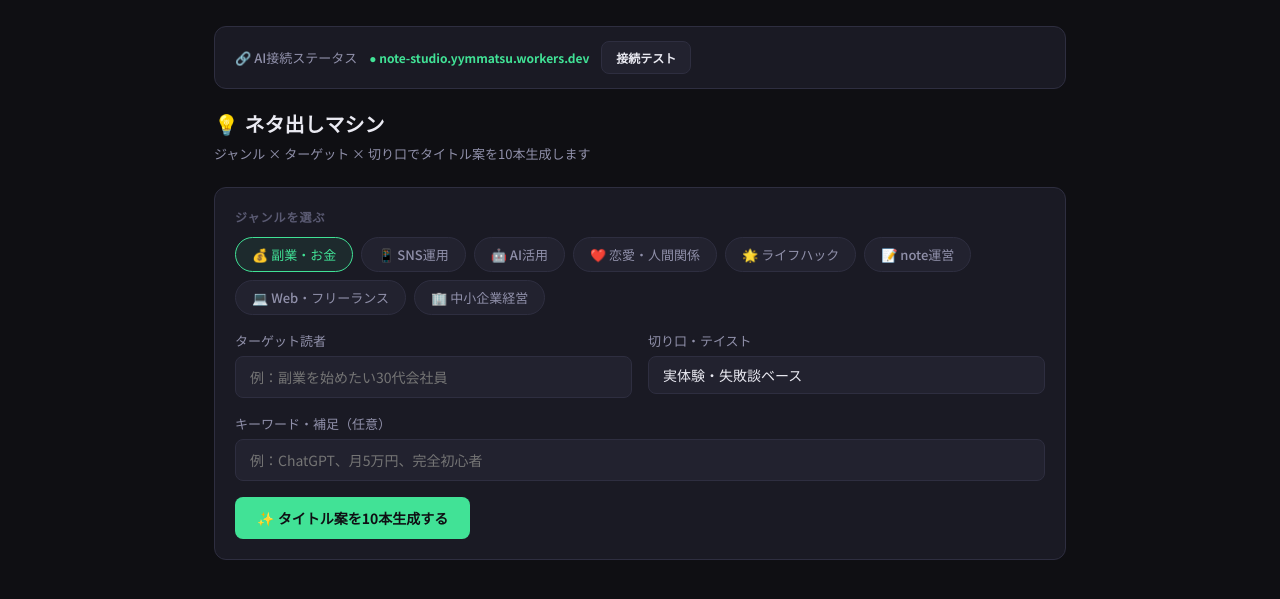
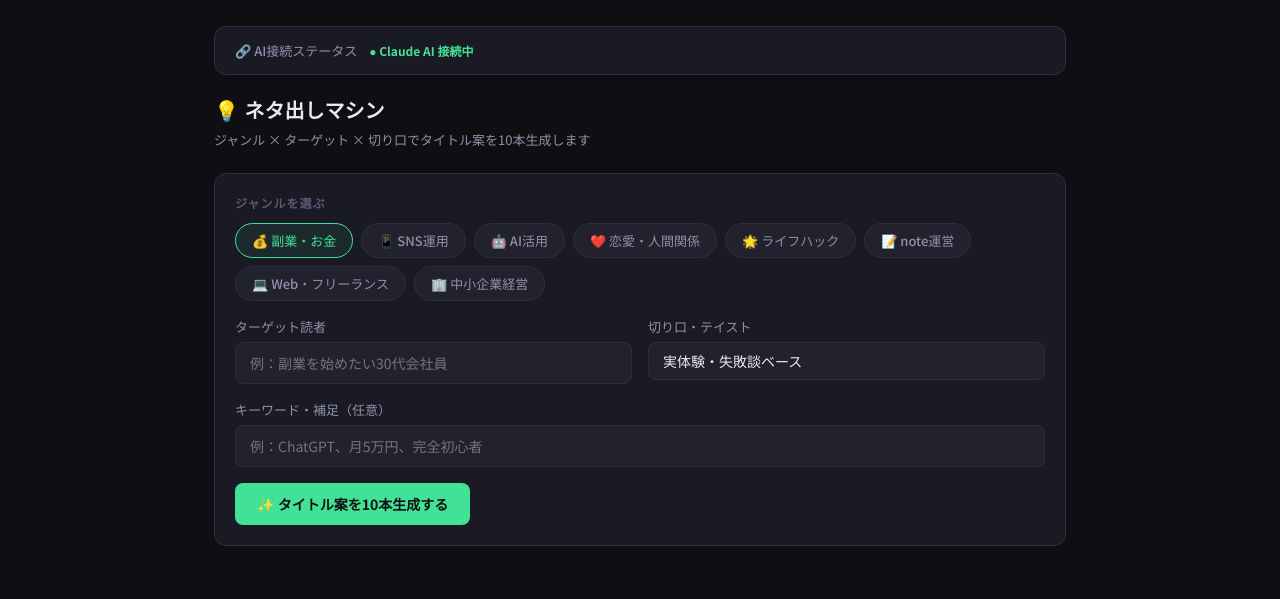
Before and after one commit to spc-jp/note-studio, a plain HTML site: page index.html in a window 1280 px wide. Shown: the part 73-672 px from the top of the page. Drawn offline with Linux system fonts and the light colour scheme.

Commit message:
Update index.html

```diff
--- a/index.html
+++ b/index.html
@@ -110,8 +110,7 @@
   <!-- 接続ステータスバー -->
   <div class="apikey-bar">
     <label>🔗 AI接続ステータス</label>
-    <span class="apikey-status ok" id="apiStatus">● note-studio.yymmatsu.workers.dev</span>
-    <button class="btn btn-secondary btn-sm" onclick="testApi()">接続テスト</button>
+    <span class="apikey-status ok" id="apiStatus">● Claude AI 接続中</span>
   </div>
 
   <!-- タブ1：ネタ出し -->
@@ -324,20 +323,6 @@ window.onload = () => {
   document.getElementById('schedDate').value = new Date().toISOString().split('T')[0];
   renderSched(); renderWeekSummary();
 };
-
-async function testApi() {
-  const btn = event.currentTarget;
-  btn.textContent = 'テスト中...';
-  btn.disabled = true;
-  try {
-    await callClaude('「接続OK」とだけ返してください。', 30);
-    alert('✅ Worker接続成功！Claude APIと正常につながっています。');
-  } catch(e) {
-    alert('❌ 接続失敗：' + e.message + '\n\nWorkerのデプロイとAPIキーの環境変数を確認してください。');
-  }
-  btn.textContent = '接続テスト';
-  btn.disabled = false;
-}
 
 async function callClaude(prompt, maxTokens = 1500) {
   const res = await fetch(WORKER_URL, {
```
